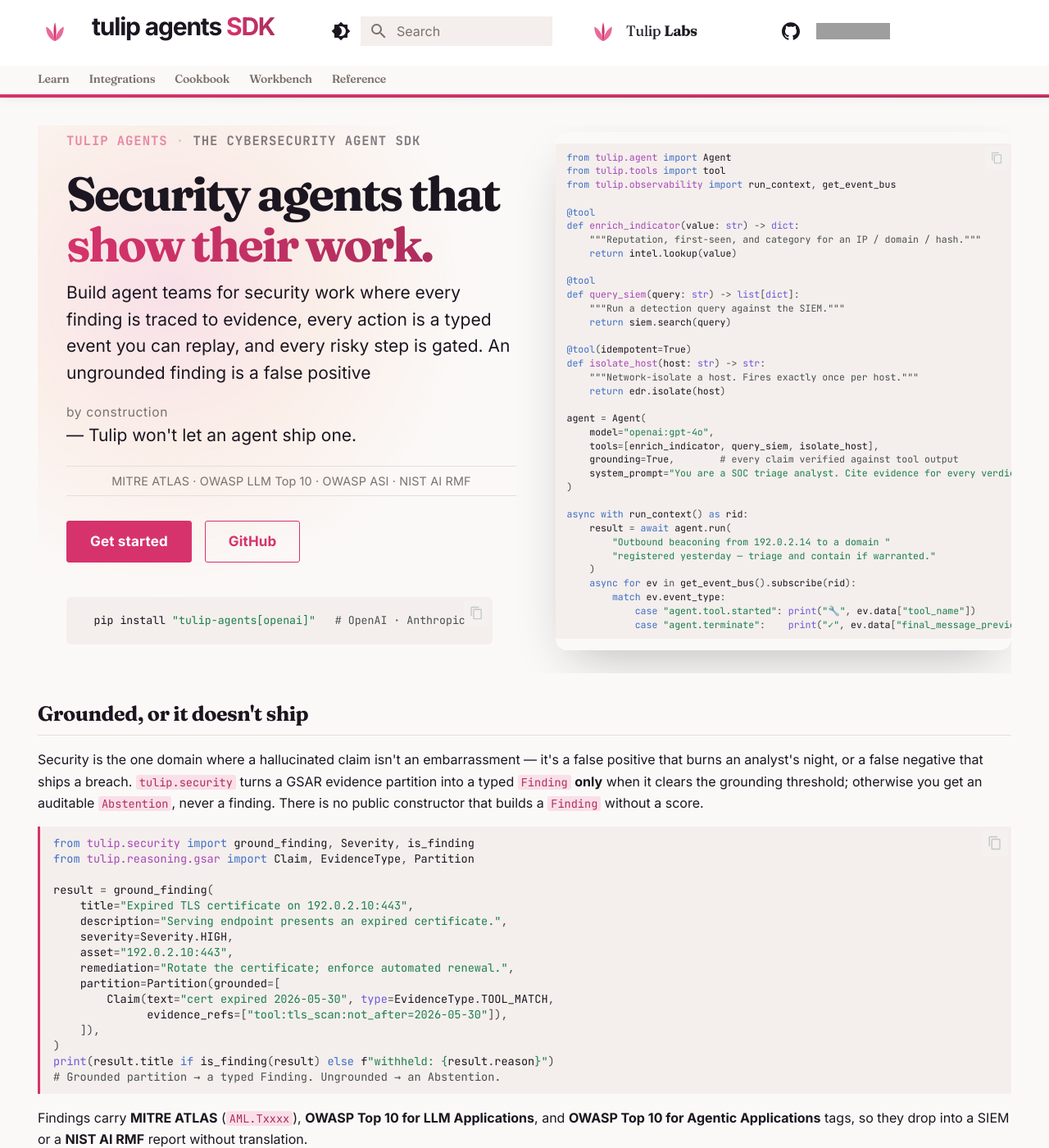
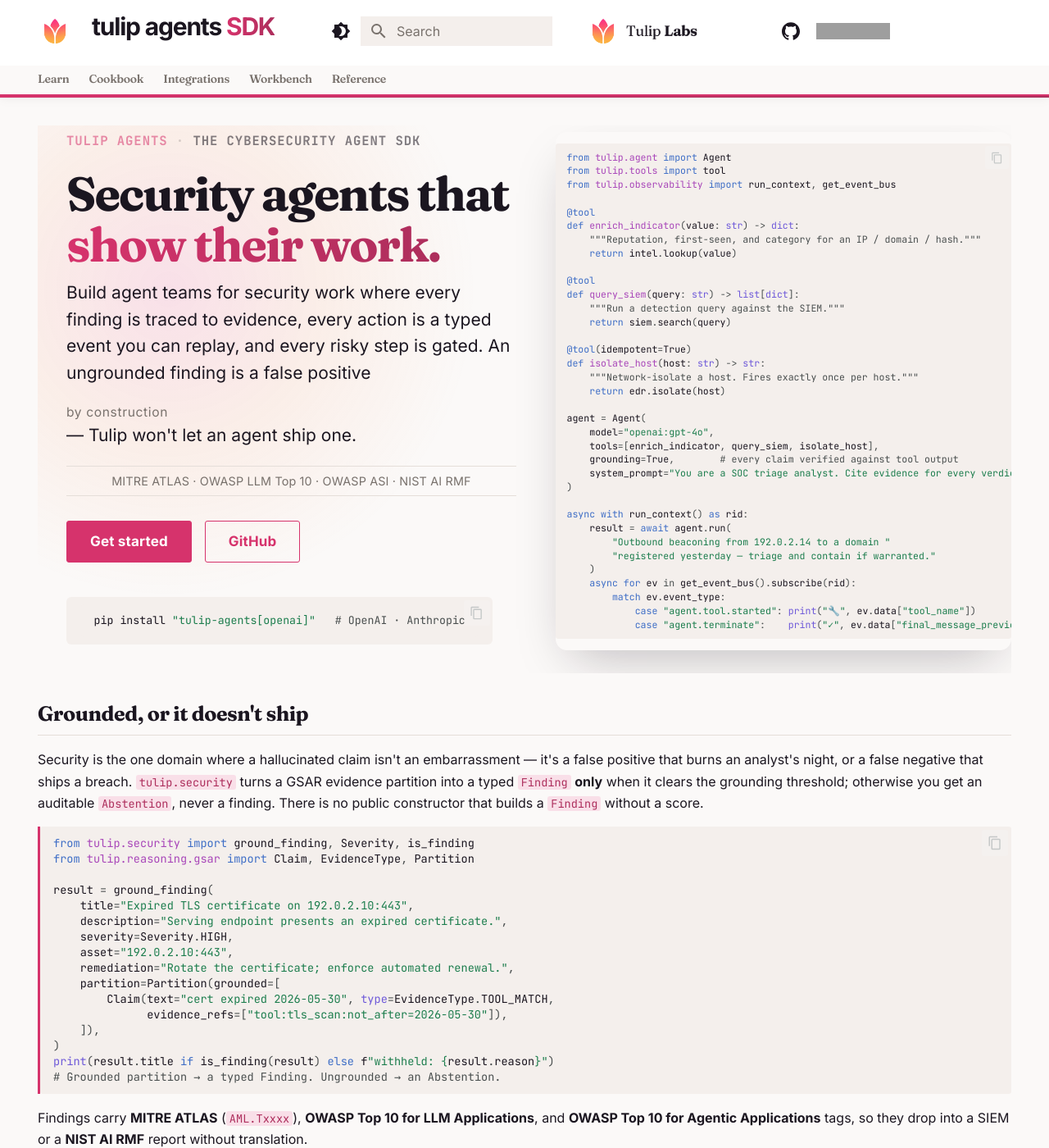
Before and after one commit to tuliplabs-ai/docs, an MkDocs documentation site: the page built from docs/index.md, in a window 1280 px wide and 1400 px high. Shown: the whole window at 82% size. Built offline with MkDocs 1.6.1 and Material for MkDocs 9.7.7, drawn with Linux system fonts in a browser that asks for light colours; grey boxes are pictures that could not be loaded.

Commit message:
brand: original tulip bloom icon + Quicksand wordmark title
- logo + favicon: the original gradient tulip bloom (cropped from the brand
  artwork, white keyed to transparent), replacing the flat-magenta mark
- title: render the 'tulip agents' header + hero title in Quicksand to match the
  logo wordmark face (new --tulip-display var)
- nav: reorder top tabs to Learn / Cookbook / Integrations / Workbench / Reference

Signed-off-by: tuliplabs <328004975+tuliplabs@users.noreply.github.com>

```diff
--- a/docs/stylesheets/tulip.css
+++ b/docs/stylesheets/tulip.css
@@ -56,6 +56,8 @@
                 Helvetica, system-ui, sans-serif;
   --tulip-mono: "JetBrains Mono", ui-monospace, "SF Mono", Menlo,
                 Consolas, monospace;
+  /* rounded geometric display — matches the "tuliplabs.ai" logo wordmark */
+  --tulip-display: "Quicksand", var(--tulip-sans);
 }
 
 /* ---------------------------------------------------------------------------
@@ -184,6 +186,14 @@
 .md-header__topic > .md-ellipsis,
 .md-nav__title {
   font-family: var(--tulip-sans);
+}
+
+/* Brand title — the "tulip agents" header title renders in the logo's
+   rounded geometric wordmark face, not the body sans. */
+.md-header__topic:first-child > .md-ellipsis {
+  font-family: var(--tulip-display);
+  font-weight: 600;
+  letter-spacing: -0.02em;
 }
 
 .md-typeset h1 {
@@ -292,10 +302,11 @@
   margin: 0 0 1.2rem;
 }
 .md-typeset .tulip-hero h1:first-of-type {
+  font-family: var(--tulip-display);   /* match the logo wordmark */
   font-size: 2.9rem;
   line-height: 1.05;
-  letter-spacing: -0.045em;
-  font-weight: 800;
+  letter-spacing: -0.035em;
+  font-weight: 700;
   text-transform: lowercase;
   color: var(--tulip-ink);
   margin: 0 0 0.6rem;
--- a/mkdocs.yml
+++ b/mkdocs.yml
@@ -51,7 +51,7 @@
   - search.suggest
 
 extra_css:
-- https://fonts.googleapis.com/css2?family=Fraunces:opsz,wght@9..144,400..700&display=swap
+- https://fonts.googleapis.com/css2?family=Fraunces:opsz,wght@9..144,400..700&family=Quicksand:wght@400;500;600;700&display=swap
 - stylesheets/tulip.css
 
 extra_javascript:
@@ -183,14 +183,6 @@
     - SSE event catalogue: concepts/sse-events.md
     - Safety & Guardrails: concepts/safety.md
     - Evaluation: concepts/evaluation.md
-- Integrations:
-  - Overview: integrations/index.md
-  - Build an integration: integrations/build.md
-  - Security:
-    - Splunk (SIEM): integrations/splunk.md
-    - Wiz (AI-SPM): integrations/wiz.md
-  - Compute:
-    - RunPod / Lambda (GPU probe): integrations/runpod.md
 - Cookbook:
   - Quickstart: how-to/quickstart.md
   - Overview: notebooks/index.md
@@ -271,6 +263,14 @@
     - Add a checkpointer backend: how-to/custom-checkpointer.md
     - LiteLLM AI Gateway: how-to/litellm-gateway.md
     - Environment variables: how-to/environment-variables.md
+- Integrations:
+  - Overview: integrations/index.md
+  - Build an integration: integrations/build.md
+  - Security:
+    - Splunk (SIEM): integrations/splunk.md
+    - Wiz (AI-SPM): integrations/wiz.md
+  - Compute:
+    - RunPod / Lambda (GPU probe): integrations/runpod.md
 - Workbench: workbench.md
 - Reference:
   - Agent: api/agent.md
```
Also changed, not shown: docs/img/tulip-mark.png.
